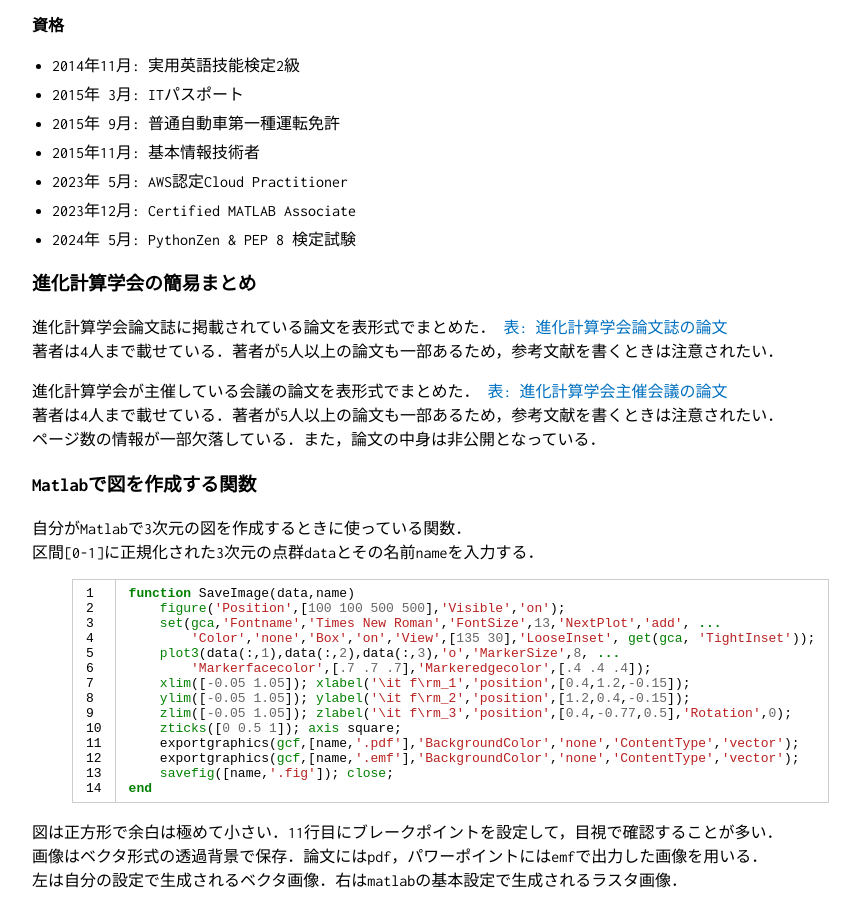
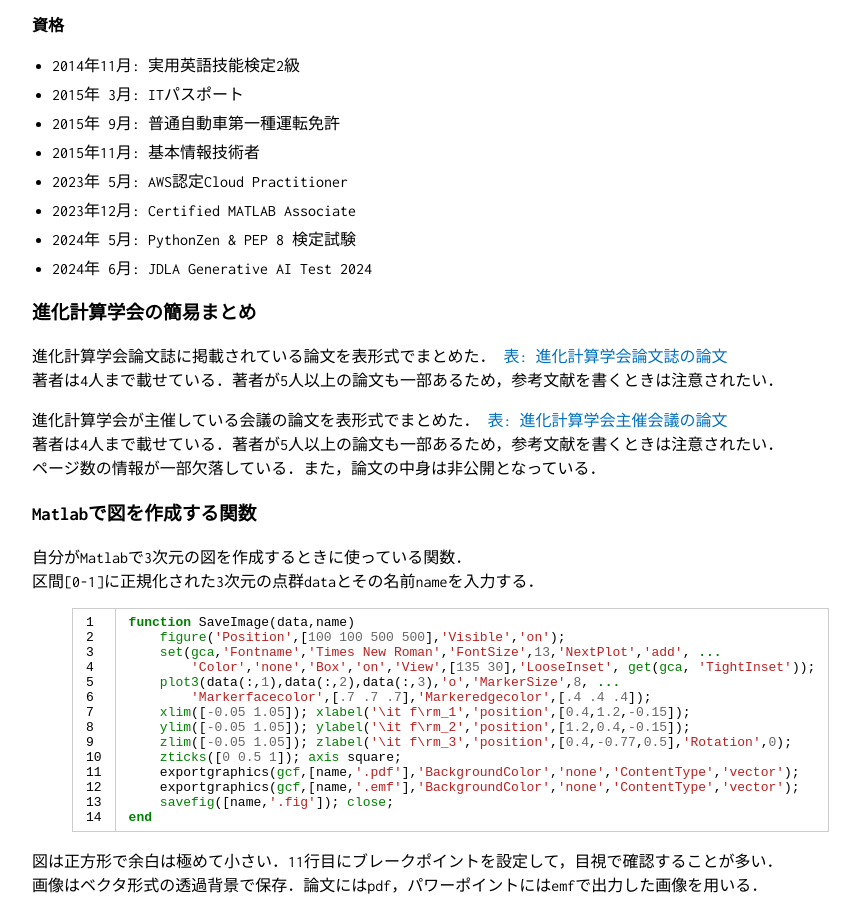
Before and after one commit to tomtkg/tomtkg.github.io, a Jekyll site: the page built from memo.md, in a window 1280 px wide and 900 px high, scrolled down 1470 px. Shown: the whole window, without its empty margins (228-1088 px from the left). Built offline with Jekyll 4.4.1, drawn with Linux system fonts in a browser that asks for light colours.

Commit message:
Update memo.md

```diff
--- a/memo.md
+++ b/memo.md
@@ -102,6 +102,8 @@
   <li><a href="https://qiita.com/tomtkg/items/3e6173a231fdbe463302" target="_blank">TypeScript × React-Tutorial: Tic-Tac-Toe / 三目並べ Deploy</a></li>
   <li><a href="https://qiita.com/tomtkg/items/b4a40570f846988fafdc" target="_blank">MATLABでGIFアニメーションを作成するベストプラクティス</a></li>
   <li><a href="https://qiita.com/tomtkg/items/0bedf0d4f6e53294eed0" target="_blank">MATLABプログラミングコンテスト必勝法</a></li>
+  <li><a href="https://qiita.com/tomtkg/items/347926686a546c4e7583" target="_blank">JDLA Generative AI Testの勉強メモ</a></li>
+  <li><a href="https://qiita.com/tomtkg/items/addb4eed2d5293f91875" target="_blank">プログラミングの問題集を作成・公開しました</a></li>
 </ul>
 </details>
 <p></p>
@@ -162,6 +164,7 @@
 - 2023年 5月: AWS認定Cloud Practitioner
 - 2023年12月: Certified MATLAB Associate
 - 2024年 5月: PythonZen & PEP 8 検定試験
+- 2024年 6月: JDLA Generative AI Test 2024
 
 ### 進化計算学会の簡易まとめ
 進化計算学会論文誌に掲載されている論文を表形式でまとめた． [表: 進化計算学会論文誌の論文](data/tjpnsec){:target="_blank"}
```
